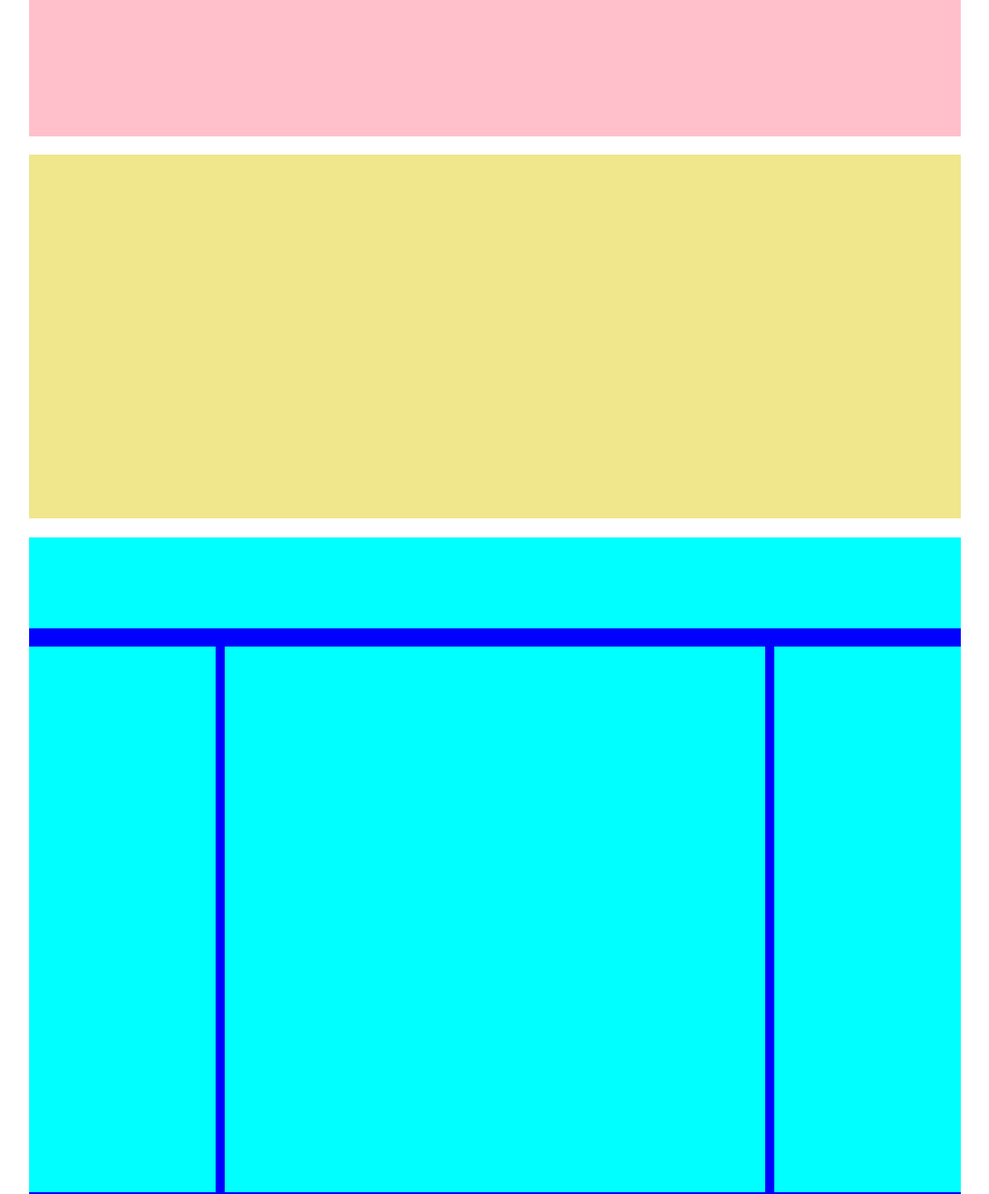
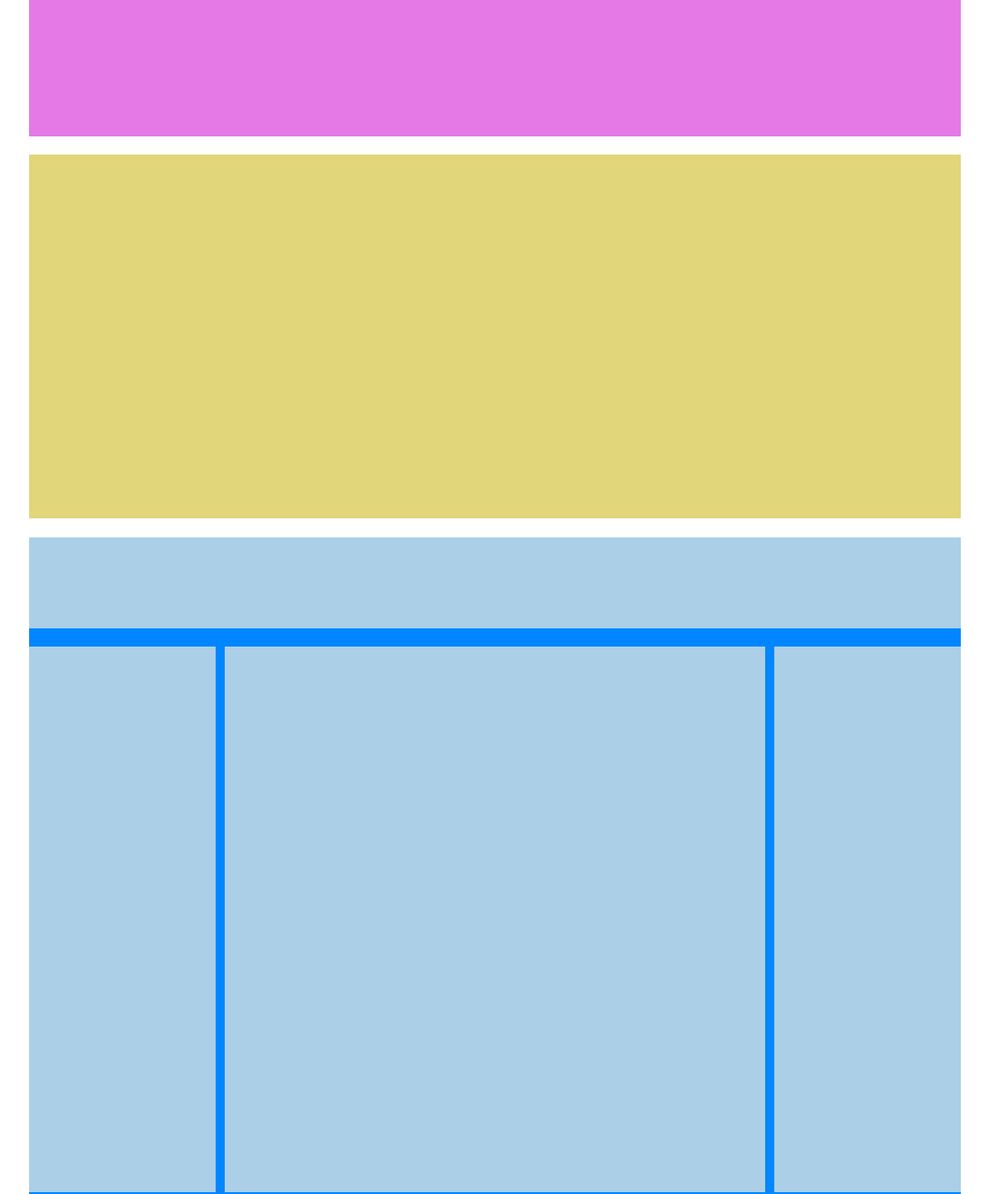
Before and after one commit to AndreaEsposito21/-htmlcss-struttura-wp, a plain HTML site: page index.html in a window 1280 px wide. Shown: the top 1313 px of the page at 91% size, without its empty margins (96-1183 px from the left). Drawn offline with Linux system fonts and the light colour scheme.

Commit message:
color-change-add-comments

```diff
--- a/css/style.css
+++ b/css/style.css
@@ -1,28 +1,36 @@
+/* RESET */
 * {
     margin: 0;
     padding: 0;
     box-sizing: border-box;
 }
 
+
+/* COMMON */
 .wrapper {
     padding: 0 10%;
 }
 
+
+/* HEADER */
 header *{
     margin-bottom: 2%;
 }
 
 .rosa {
     height: 150px;
-    background-color: pink;
+    background-color: #e579e6;
 }
 .giallo {
     height: 400px;
-    background-color: khaki;
+    background-color: #e1d67a;
 }
+/* FINE HEADER */
 
+
+/* MAIN */
 main {
-    background-color: blue;
+    background-color: #0186ff;
     width: 100%;
 }
 
@@ -38,7 +46,7 @@ main * {
 
 .riga {
     height: 100px;
-    background-color: cyan;
+    background-color: #abcfe7;
 }
 
 .col {
@@ -49,18 +57,22 @@ main * {
 .col-left, .col-right {
     width: 20%;
     height: 600px;
-    background-color: cyan;
+    background-color: #abcfe7;
 }
 
 .col-center {
     width: 58%;
     height: 600px;
-    background-color: cyan;
+    background-color: #abcfe7;
     margin: 0 1%;
 }
+/* FINE MAIN */
 
+
+/* FOOTER */
 footer {
-    background-color: purple;
+    background-color: #8801fe;
     height: 100px;
     margin-top: 2%;
 }
+/* FINE FOOTER */
```
Also changed, not shown: index.html (+6 -0 lines).
